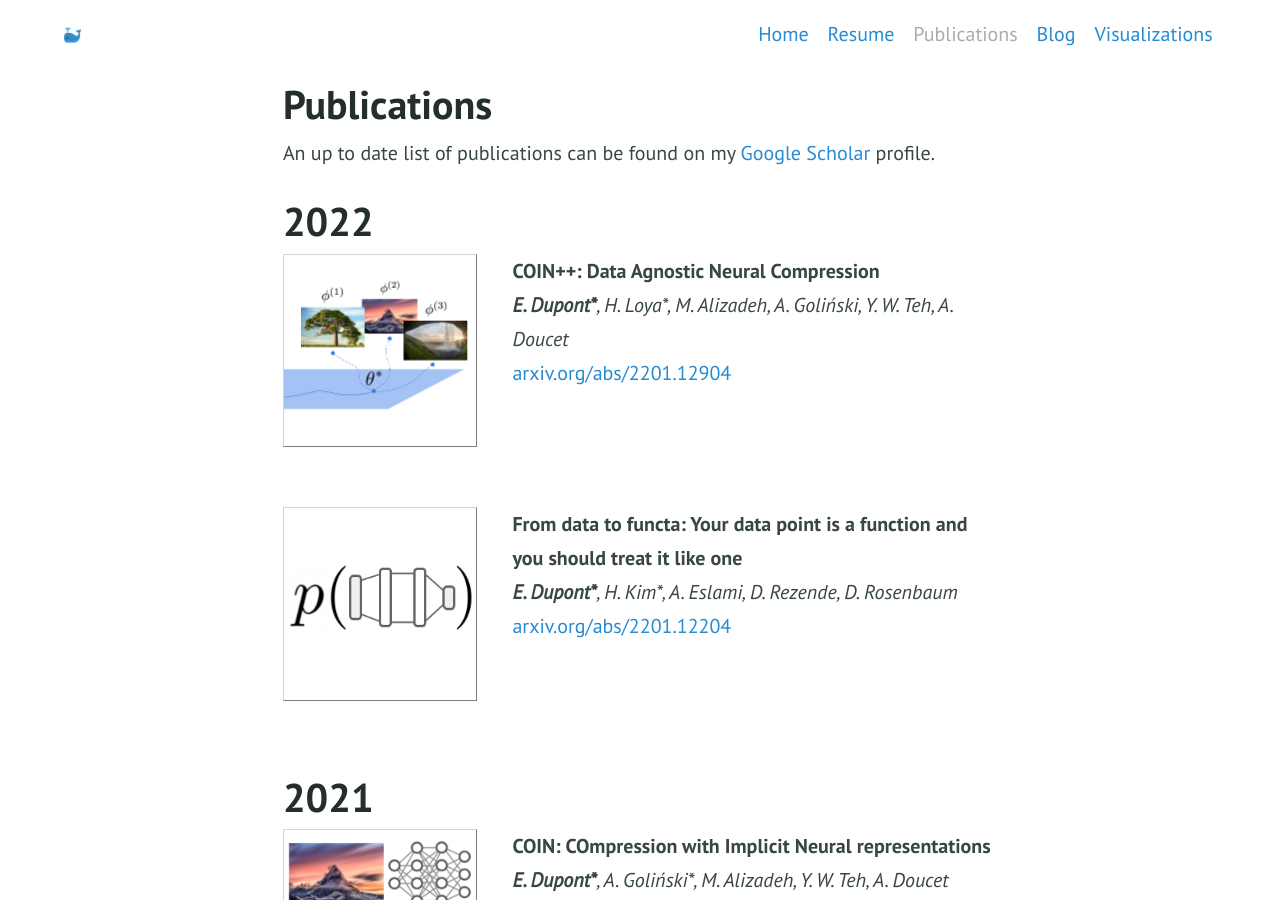
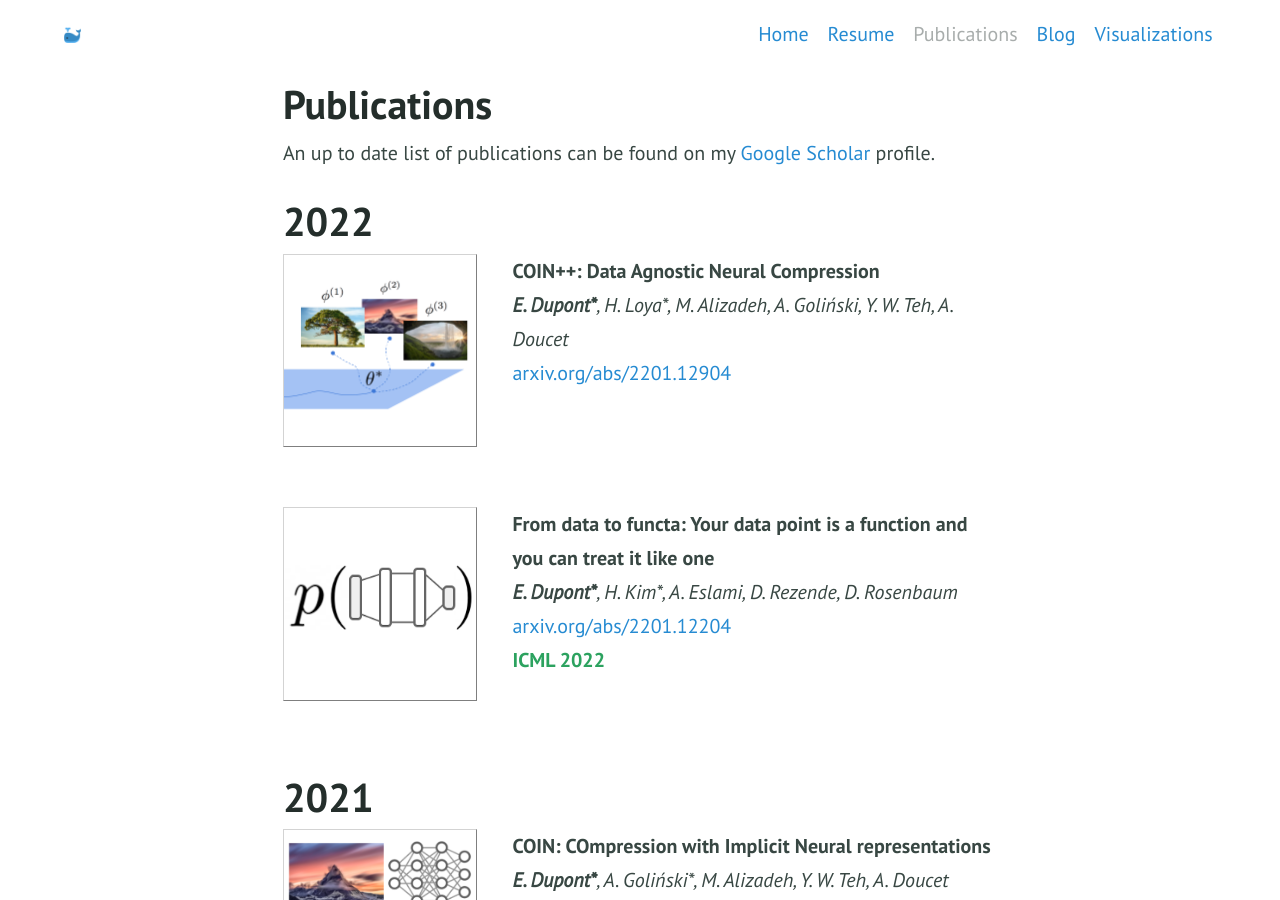
Before and after one commit to EmilienDupont/emiliendupont.github.io, a Jekyll site: the page built from publications.md, in a window 1280 px wide and 900 px high. Built offline with Jekyll 4.4.1, drawn with Linux system fonts in a browser that asks for light colours.

Commit message:
:balloon: update functa title and add icml 2022

```diff
--- a/publications.md
+++ b/publications.md
@@ -35,13 +35,15 @@ An up to date list of publications can be found on my [Google Scholar](https://s
   </div>
 
   <div style="flex:2.5;">
-    <b style="font-size: 100%;">From data to functa: Your data point is a function and you should treat it like one</b><br>
+    <b style="font-size: 100%;">From data to functa: Your data point is a function and you can treat it like one</b><br>
 
     <i><b>E. Dupont*</b>, H. Kim*, A. Eslami, D. Rezende, D. Rosenbaum</i><br>
 
     <a href="https://arxiv.org/abs/2201.12204">
       arxiv.org/abs/2201.12204
     </a><br>
+
+    <b style="color:#2ca25f">ICML 2022</b>
   </div>
 </div>
 
```
